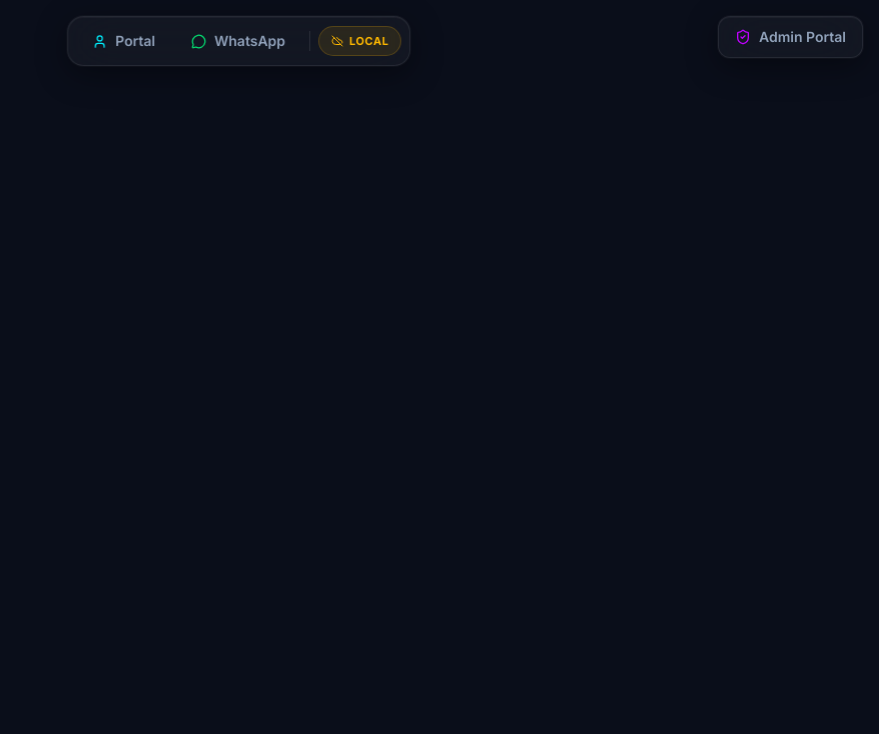
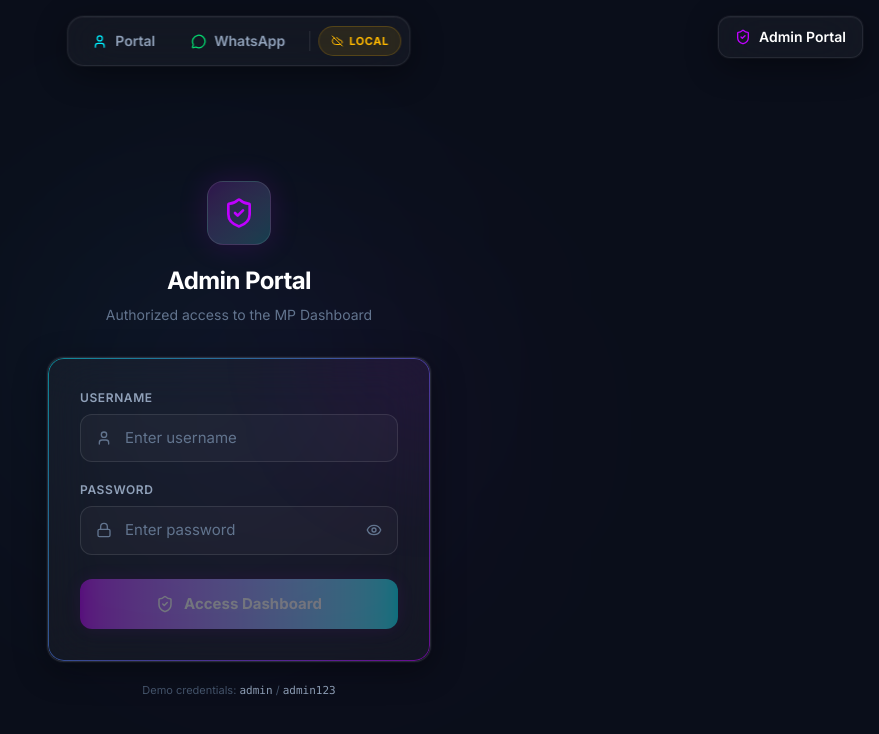
Before and after one commit to Adbhut1234/Hackathon-Hack2skill, a React (Vite) app: page /admin in a window 1280 px wide. Shown: the top 734 px of the page, without its empty margins (401-1280 px from the left). Built offline with nearby package versions, Linux system fonts and the light colour scheme; no server answers.

Commit message:
Add Admin Login page with protected dashboard route and logout button

```diff
--- a/src/App.jsx
+++ b/src/App.jsx
@@ -1,15 +1,17 @@
-import { BrowserRouter as Router, Routes, Route, NavLink } from 'react-router-dom';
+import { BrowserRouter as Router, Routes, Route, NavLink, Navigate } from 'react-router-dom';
 import CitizenPortal from './pages/CitizenPortal';
 import MPDashboard from './pages/MPDashboard';
 import WhatsAppSimulator from './pages/WhatsAppSimulator';
+import AdminLogin from './pages/AdminLogin';
 import { useState, useEffect } from 'react';
 import { initialComplaints } from './mockData';
-import { User, MessageCircle, Cloud, CloudOff, ShieldCheck } from 'lucide-react';
+import { User, MessageCircle, Cloud, CloudOff, ShieldCheck, LogOut } from 'lucide-react';
 import { isAppwriteConfigured, fetchComplaints, createComplaint, subscribeToComplaints } from './lib/appwrite';
 
 function App() {
   const [complaints, setComplaints] = useState([]);
   const [isAppwriteOnline, setIsAppwriteOnline] = useState(false);
+  const [isAdminLoggedIn, setIsAdminLoggedIn] = useState(false);
 
   useEffect(() => {
     async function loadData() {
@@ -133,8 +135,32 @@ function App() {
         </nav>
 
         {/* Admin Portal Button (Top Right) */}
+        {isAdminLoggedIn ? (
+          <div className="fixed top-4 right-4 z-50 flex items-center gap-2">
             <NavLink
               to="/dashboard"
+              className={({ isActive }) =>
+                `glass-panel rounded-xl px-4 py-2.5 flex items-center gap-2 backdrop-blur-xl shadow-[0_8px_32px_rgba(0,0,0,0.4)] text-sm font-semibold transition-all duration-200 group ${
+                  isActive
+                    ? 'bg-accent-purple/15 border-accent-purple/30 text-white'
+                    : 'text-slate-400 hover:text-white hover:bg-white/5 hover:border-accent-purple/20'
+                }`
+              }
+            >
+              <ShieldCheck size={16} className="text-accent-purple group-hover:scale-110 transition-transform" />
+              <span>Dashboard</span>
+            </NavLink>
+            <button
+              onClick={() => setIsAdminLoggedIn(false)}
+              className="glass-panel rounded-xl p-2.5 backdrop-blur-xl shadow-[0_8px_32px_rgba(0,0,0,0.4)] text-slate-500 hover:text-red-400 hover:bg-red-400/10 hover:border-red-400/20 transition-all"
+              title="Logout"
+            >
+              <LogOut size={16} />
+            </button>
+          </div>
+        ) : (
+          <NavLink
+            to="/admin"
             className={({ isActive }) =>
               `fixed top-4 right-4 z-50 glass-panel rounded-xl px-4 py-2.5 flex items-center gap-2 backdrop-blur-xl shadow-[0_8px_32px_rgba(0,0,0,0.4)] text-sm font-semibold transition-all duration-200 group ${
                 isActive
@@ -146,13 +172,23 @@ function App() {
             <ShieldCheck size={16} className="text-accent-purple group-hover:scale-110 transition-transform" />
             <span>Admin Portal</span>
           </NavLink>
+        )}
 
         <main className="flex-1 pt-20 overflow-x-hidden">
           <Routes>
             <Route path="/" element={<CitizenPortal onAddComplaint={addComplaint} />} />
             <Route path="/citizen" element={<CitizenPortal onAddComplaint={addComplaint} />} />
             <Route path="/whatsapp" element={<WhatsAppSimulator onAddComplaint={addComplaint} />} />
-            <Route path="/dashboard" element={<MPDashboard complaints={complaints} />} />
+            <Route path="/admin" element={
+              isAdminLoggedIn
+                ? <Navigate to="/dashboard" replace />
+                : <AdminLogin onLogin={setIsAdminLoggedIn} />
+            } />
+            <Route path="/dashboard" element={
+              isAdminLoggedIn
+                ? <MPDashboard complaints={complaints} />
+                : <Navigate to="/admin" replace />
+            } />
           </Routes>
         </main>
       </div>
--- /dev/null
+++ b/src/pages/AdminLogin.jsx
@@ -0,0 +1,162 @@
+import { useState } from 'react';
+import { useNavigate } from 'react-router-dom';
+import { ShieldCheck, Eye, EyeOff, Loader2, AlertCircle, Lock, User } from 'lucide-react';
+import { motion } from 'framer-motion';
+
+// Demo credentials
+const ADMIN_CREDENTIALS = {
+  username: 'admin',
+  password: 'admin123'
+};
+
+export default function AdminLogin({ onLogin }) {
+  const [username, setUsername] = useState('');
+  const [password, setPassword] = useState('');
+  const [showPassword, setShowPassword] = useState(false);
+  const [isLoading, setIsLoading] = useState(false);
+  const [error, setError] = useState('');
+  const navigate = useNavigate();
+
+  const handleSubmit = async (e) => {
+    e.preventDefault();
+    setError('');
+    setIsLoading(true);
+
+    // Simulate network delay for realism
+    await new Promise(resolve => setTimeout(resolve, 800));
+
+    if (username === ADMIN_CREDENTIALS.username && password === ADMIN_CREDENTIALS.password) {
+      onLogin(true);
+      navigate('/dashboard');
+    } else {
+      setError('Invalid credentials. Please try again.');
+    }
+    setIsLoading(false);
+  };
+
+  return (
+    <div className="flex flex-col items-center justify-center min-h-[calc(100vh-5rem)] p-4 md:p-6">
+
+      {/* Background orbs */}
+      <div className="fixed inset-0 pointer-events-none overflow-hidden">
+        <div className="absolute top-1/3 right-1/3 w-80 h-80 bg-accent-purple/5 rounded-full blur-[120px] animate-float" />
+        <div className="absolute bottom-1/3 left-1/3 w-80 h-80 bg-accent-cyan/5 rounded-full blur-[120px] animate-float-delayed" />
+      </div>
+
+      <motion.div
+        initial={{ opacity: 0, y: 30 }}
+        animate={{ opacity: 1, y: 0 }}
+        transition={{ duration: 0.5 }}
+        className="w-full max-w-sm relative z-10"
+      >
+        {/* Header */}
+        <div className="text-center mb-8">
+          <motion.div
+            initial={{ scale: 0 }}
+            animate={{ scale: 1 }}
+            transition={{ type: "spring", stiffness: 200, damping: 15 }}
+            className="w-16 h-16 rounded-2xl bg-gradient-to-br from-accent-purple/20 to-accent-cyan/20 border border-white/10 flex items-center justify-center mx-auto mb-5 shadow-[0_0_30px_rgba(191,0,255,0.15)]"
+          >
+            <ShieldCheck size={32} className="text-accent-purple" />
+          </motion.div>
+          <h1 className="text-2xl font-bold text-white tracking-tight">
+            Admin Portal
+          </h1>
+          <p className="text-slate-500 text-sm mt-2">
+            Authorized access to the MP Dashboard
+          </p>
+        </div>
+
+        {/* Login Card */}
+        <div className="glass-panel rounded-2xl p-6 md:p-8 relative overflow-hidden gradient-border">
+          <div className="absolute -top-24 -right-24 w-48 h-48 bg-accent-purple/8 rounded-full blur-3xl pointer-events-none" />
+
+          <form onSubmit={handleSubmit} className="flex flex-col gap-5 relative z-10">
+
+            {/* Username */}
+            <div className="flex flex-col gap-2">
+              <label className="text-xs font-semibold text-slate-400 uppercase tracking-wider">
+                Username
+              </label>
+              <div className="relative">
+                <User size={16} className="absolute left-4 top-1/2 -translate-y-1/2 text-slate-500" />
+                <input
+                  type="text"
+                  value={username}
+                  onChange={(e) => setUsername(e.target.value)}
+                  placeholder="Enter username"
+                  disabled={isLoading}
+                  className="w-full bg-white/[0.03] border border-white/10 rounded-xl pl-11 pr-4 py-3 text-white placeholder-slate-500 focus:outline-none focus:ring-2 focus:ring-accent-purple/40 focus:border-accent-purple/30 transition-all text-[15px]"
+                  autoComplete="username"
+                />
+              </div>
+            </div>
+
+            {/* Password */}
+            <div className="flex flex-col gap-2">
+              <label className="text-xs font-semibold text-slate-400 uppercase tracking-wider">
+                Password
+              </label>
+              <div className="relative">
+                <Lock size={16} className="absolute left-4 top-1/2 -translate-y-1/2 text-slate-500" />
+                <input
+                  type={showPassword ? 'text' : 'password'}
+                  value={password}
+                  onChange={(e) => setPassword(e.target.value)}
+                  placeholder="Enter password"
+                  disabled={isLoading}
+                  className="w-full bg-white/[0.03] border border-white/10 rounded-xl pl-11 pr-12 py-3 text-white placeholder-slate-500 focus:outline-none focus:ring-2 focus:ring-accent-purple/40 focus:border-accent-purple/30 transition-all text-[15px]"
+                  autoComplete="current-password"
+                />
+                <button
+                  type="button"
+                  onClick={() => setShowPassword(!showPassword)}
+                  className="absolute right-4 top-1/2 -translate-y-1/2 text-slate-500 hover:text-slate-300 transition-colors"
+                >
+                  {showPassword ? <EyeOff size={16} /> : <Eye size={16} />}
+                </button>
+              </div>
+            </div>
+
+            {/* Error */}
+            {error && (
+              <motion.div
+                initial={{ opacity: 0, y: -5 }}
+                animate={{ opacity: 1, y: 0 }}
+                className="flex items-center gap-2 text-red-400 text-xs bg-red-400/10 px-3 py-2.5 rounded-xl border border-red-400/20"
+              >
+                <AlertCircle size={14} className="shrink-0" /> {error}
+              </motion.div>
+            )}
+
+            {/* Submit */}
+            <button
+              type="submit"
+              disabled={isLoading || !username.trim() || !password.trim()}
+              className="w-full py-3.5 mt-1 bg-gradient-to-r from-accent-purple to-accent-cyan rounded-xl font-bold text-white shadow-[0_0_20px_rgba(191,0,255,0.2)] hover:shadow-[0_0_40px_rgba(191,0,255,0.35)] hover:scale-[1.01] transition-all flex items-center justify-center gap-2.5 disabled:opacity-40 disabled:cursor-not-allowed disabled:hover:scale-100 disabled:hover:shadow-none text-[15px]"
+            >
+              {isLoading ? (
+                <>
+                  <Loader2 size={18} className="animate-spin" />
+                  <span>Authenticating...</span>
+                </>
+              ) : (
+                <>
+                  <ShieldCheck size={18} />
+                  <span>Access Dashboard</span>
+                </>
+              )}
+            </button>
+          </form>
+        </div>
+
+        {/* Demo Hint */}
+        <div className="mt-5 text-center">
+          <p className="text-slate-600 text-[11px]">
+            Demo credentials: <span className="text-slate-400 font-mono">admin</span> / <span className="text-slate-400 font-mono">admin123</span>
+          </p>
+        </div>
+      </motion.div>
+    </div>
+  );
+}
```
Lines whose indentation alone changed are shown as unchanged.
